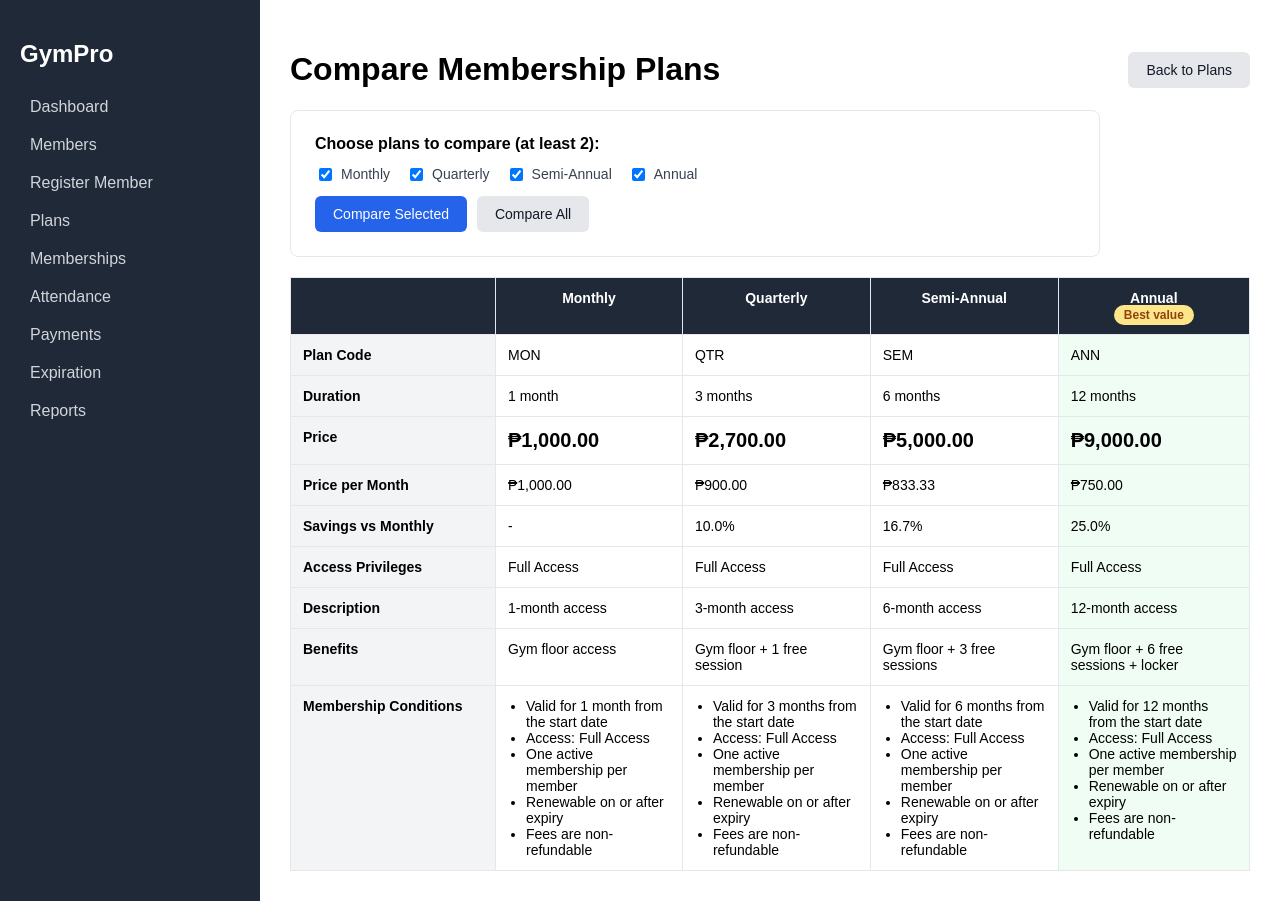
After one commit to Radleyyyy/GYM_MANAGEMENT_SYSTEM, a Flask app: page /plans/compare in a window 1280 px wide. The commit adds this page. Run offline with Flask 3, Linux system fonts and the light colour scheme; data comes from the database, SQL or seed files in the repository.

Commit message:
Lab 8: membership plan comparison

```diff
--- a/controllers/plans.py
+++ b/controllers/plans.py
@@ -149,3 +149,34 @@ def change_status(plan_id):
         plan_model.set_status(plan_id, new_status)
         flash(f"Plan '{plan['plan_name']}' is now {new_status}.", "success")
     return redirect(request.referrer or url_for("plans.list_plans"))
+
+@plans_bp.route("/compare")
+def compare():
+    active = plan_model.list_active_plans()
+    ids = [int(i) for i in request.args.getlist("ids") if i.isdigit()]
+    selected = active
+    if ids:
+        picked = [p for p in active if p["plan_id"] in ids]
+        if len(picked) < 2:
+            flash("Select at least 2 plans to compare.", "error")
+        else:
+            selected = picked
+
+    baseline = next((p for p in active if p["plan_code"] == "MON"), None)
+    if baseline is None:
+        baseline = next((p for p in active if p["duration_months"] == 1), None)
+
+    rows = []
+    for p in selected:
+        per_month = p["price"] / p["duration_months"]
+        savings = None
+        if baseline:
+            savings = round((1 - per_month / (baseline["price"] / baseline["duration_months"])) * 100, 1)
+        rows.append({"plan": p, "per_month": per_month, "savings": savings})
+
+    best_id = min(rows, key=lambda r: r["per_month"])["plan"]["plan_id"] if rows else None
+    return render_template(
+        "plan_compare.html", rows=rows, active=active,
+        selected_ids=[r["plan"]["plan_id"] for r in rows],
+        baseline=baseline, best_id=best_id,
+    )
--- a/models/plan_model.py
+++ b/models/plan_model.py
@@ -122,3 +122,11 @@ def count_active_memberships(plan_id):
     ).fetchone()["n"]
     conn.close()
     return n
+
+def list_active_plans():
+    conn = get_db()
+    rows = conn.execute(
+        "SELECT * FROM membership_plans WHERE status = 'active' ORDER BY duration_months, price"
+    ).fetchall()
+    conn.close()
+    return rows
--- a/static/style.css
+++ b/static/style.css
@@ -54,3 +54,15 @@ form.inline { display: inline; margin: 0; }
 .badge-unpaid { background: #fee2e2; color: #991b1b; }
 
 textarea { padding: 10px; border: 1px solid #d1d5db; border-radius: 6px; font-size: 14px; font-family: Arial, sans-serif; resize: vertical; }
+
+.compare-wrap { overflow-x: auto; max-width: 1100px; margin-top: 20px; }
+.compare-table { border-collapse: collapse; width: 100%; background: #fff; }
+.compare-table th, .compare-table td { padding: 12px; border: 1px solid #e5e7eb; vertical-align: top; font-size: 14px; text-align: left; }
+.compare-table thead th { background: #1f2937; color: #fff; text-align: center; }
+.compare-table tbody th { background: #f3f4f6; width: 180px; }
+.compare-table td.best { background: #f0fdf4; }
+.compare-table ul { margin: 0; padding-left: 18px; }
+.price-big { font-size: 20px; font-weight: bold; }
+.badge-best { background: #fde68a; color: #92400e; }
+.pick-list { display: flex; gap: 16px; flex-wrap: wrap; margin: 12px 0; }
+.pick-list label { flex-direction: row; align-items: center; gap: 6px; }
--- /dev/null
+++ b/templates/plan_compare.html
@@ -0,0 +1,93 @@
+{% extends "base.html" %}
+{% block title %}Compare Plans{% endblock %}
+{% block content %}
+<div class="page-head">
+  <h1>Compare Membership Plans</h1>
+  <a href="{{ url_for('plans.list_plans') }}" class="btn btn-light">Back to Plans</a>
+</div>
+
+<form method="get" class="form-card">
+  <strong>Choose plans to compare (at least 2):</strong>
+  <div class="pick-list">
+    {% for p in active %}
+    <label>
+      <input type="checkbox" name="ids" value="{{ p.plan_id }}" {% if p.plan_id in selected_ids %}checked{% endif %}>
+      {{ p.plan_name }}
+    </label>
+    {% endfor %}
+  </div>
+  <div class="actions" style="margin-top: 0;">
+    <button type="submit" class="btn">Compare Selected</button>
+    <a href="{{ url_for('plans.compare') }}" class="btn btn-light">Compare All</a>
+  </div>
+</form>
+
+{% if rows %}
+<div class="compare-wrap">
+  <table class="compare-table">
+    <thead>
+      <tr>
+        <th></th>
+        {% for r in rows %}
+        <th>{{ r.plan.plan_name }}
+          {% if r.plan.plan_id == best_id %}<br><span class="badge badge-best">Best value</span>{% endif %}
+        </th>
+        {% endfor %}
+      </tr>
+    </thead>
+    <tbody>
+      <tr>
+        <th>Plan Code</th>
+        {% for r in rows %}<td class="{{ 'best' if r.plan.plan_id == best_id }}">{{ r.plan.plan_code }}</td>{% endfor %}
+      </tr>
+      <tr>
+        <th>Duration</th>
+        {% for r in rows %}<td class="{{ 'best' if r.plan.plan_id == best_id }}">{{ r.plan.duration_months }} month{{ '' if r.plan.duration_months == 1 else 's' }}</td>{% endfor %}
+      </tr>
+      <tr>
+        <th>Price</th>
+        {% for r in rows %}<td class="{{ 'best' if r.plan.plan_id == best_id }}"><span class="price-big">₱{{ '{:,.2f}'.format(r.plan.price) }}</span></td>{% endfor %}
+      </tr>
+      <tr>
+        <th>Price per Month</th>
+        {% for r in rows %}<td class="{{ 'best' if r.plan.plan_id == best_id }}">₱{{ '{:,.2f}'.format(r.per_month) }}</td>{% endfor %}
+      </tr>
+      {% if baseline %}
+      <tr>
+        <th>Savings vs {{ baseline.plan_name }}</th>
+        {% for r in rows %}<td class="{{ 'best' if r.plan.plan_id == best_id }}">{% if r.savings and r.savings > 0 %}{{ r.savings }}%{% else %}-{% endif %}</td>{% endfor %}
+      </tr>
+      {% endif %}
+      <tr>
+        <th>Access Privileges</th>
+        {% for r in rows %}<td class="{{ 'best' if r.plan.plan_id == best_id }}">{{ r.plan.access_type }}</td>{% endfor %}
+      </tr>
+      <tr>
+        <th>Description</th>
+        {% for r in rows %}<td class="{{ 'best' if r.plan.plan_id == best_id }}">{{ r.plan.description or '-' }}</td>{% endfor %}
+      </tr>
+      <tr>
+        <th>Benefits</th>
+        {% for r in rows %}<td class="{{ 'best' if r.plan.plan_id == best_id }}">{{ r.plan.benefits or '-' }}</td>{% endfor %}
+      </tr>
+      <tr>
+        <th>Membership Conditions</th>
+        {% for r in rows %}
+        <td class="{{ 'best' if r.plan.plan_id == best_id }}">
+          <ul>
+            <li>Valid for {{ r.plan.duration_months }} month{{ '' if r.plan.duration_months == 1 else 's' }} from the start date</li>
+            <li>Access: {{ r.plan.access_type }}</li>
+            <li>One active membership per member</li>
+            <li>Renewable on or after expiry</li>
+            <li>Fees are non-refundable</li>
+          </ul>
+        </td>
+        {% endfor %}
+      </tr>
+    </tbody>
+  </table>
+</div>
+{% else %}
+<p class="muted">No active plans to compare.</p>
+{% endif %}
+{% endblock %}
--- a/templates/plan_list.html
+++ b/templates/plan_list.html
@@ -3,7 +3,10 @@
 {% block content %}
 <div class="page-head">
   <h1>Membership Plans</h1>
-  <a href="{{ url_for('plans.register') }}" class="btn">+ Add Plan</a>
+    <div class="row-actions">
+    <a href="{{ url_for('plans.compare') }}" class="btn btn-light">Compare Plans</a>
+    <a href="{{ url_for('plans.register') }}" class="btn">+ Add Plan</a>
+  </div>
 </div>
 
 <form method="get" class="toolbar">
```
